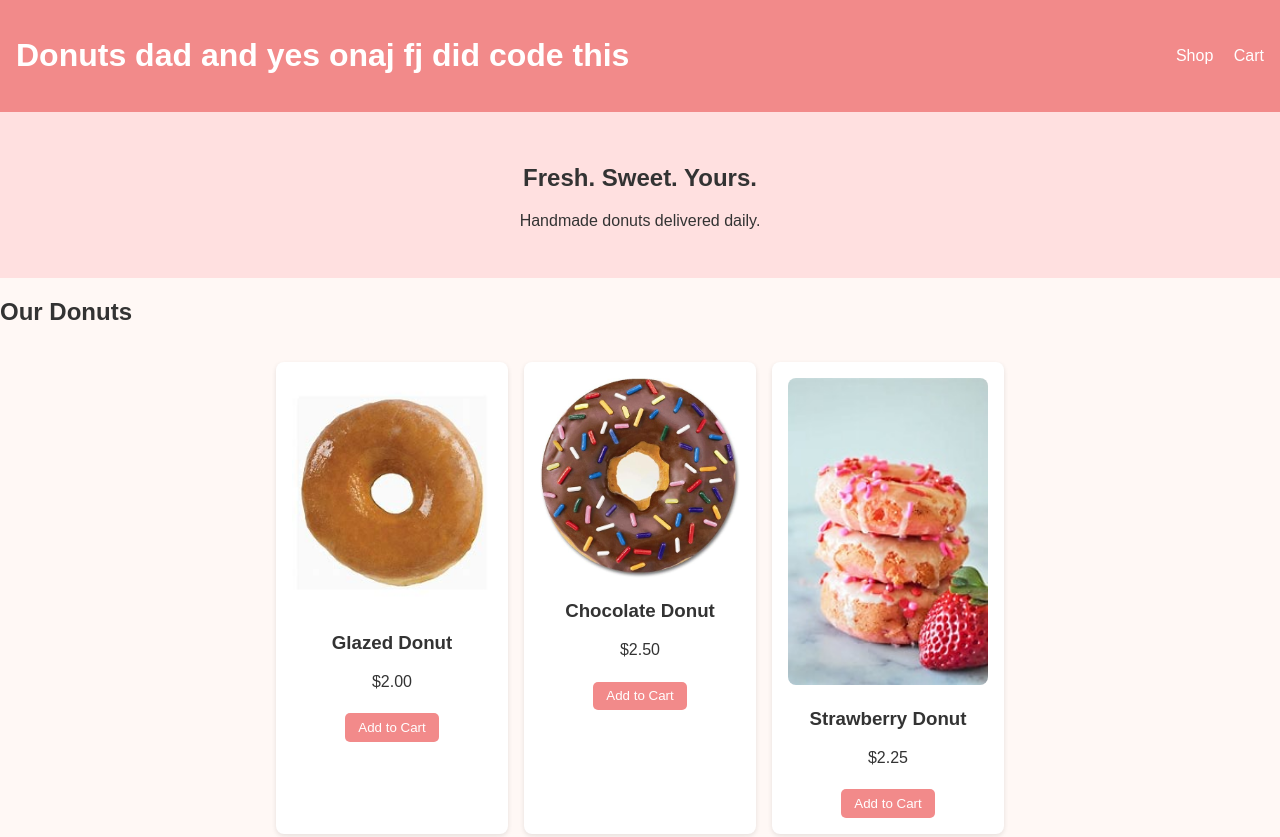
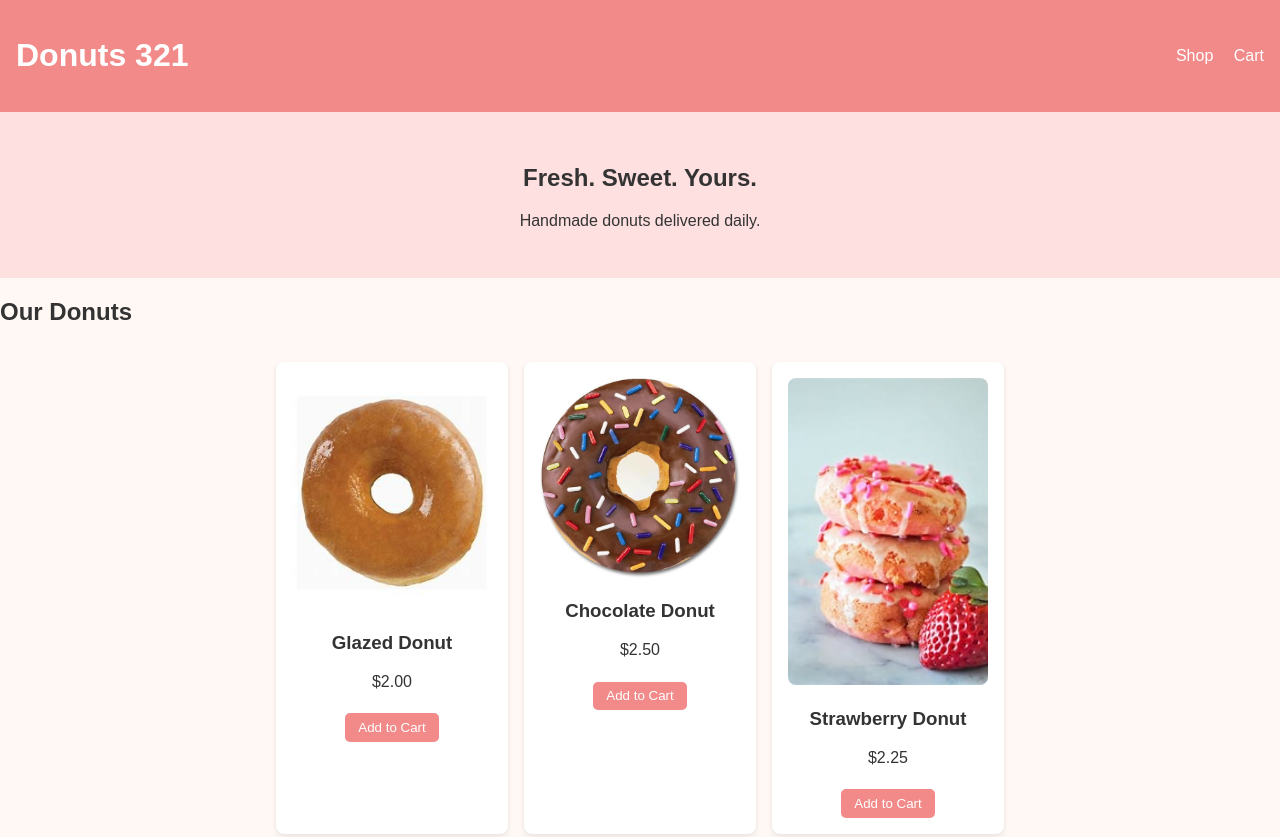
Before and after one commit to omar13636/omar13636, a plain HTML site: page index.html in a window 1280 px wide. Shown: the top 837 px of the page. Drawn offline with Linux system fonts and the light colour scheme.

Commit message:
Update index.html

```diff
--- a/index.html
+++ b/index.html
@@ -8,7 +8,7 @@
 </head>
 <body>
   <header>
-    <h1>Donuts dad and yes onaj fj did code this</h1>
+    <h1>Donuts 321 </h1>
     <nav>
       <a href="#shop">Shop</a>
       <a href="#cart">Cart</a>
```
